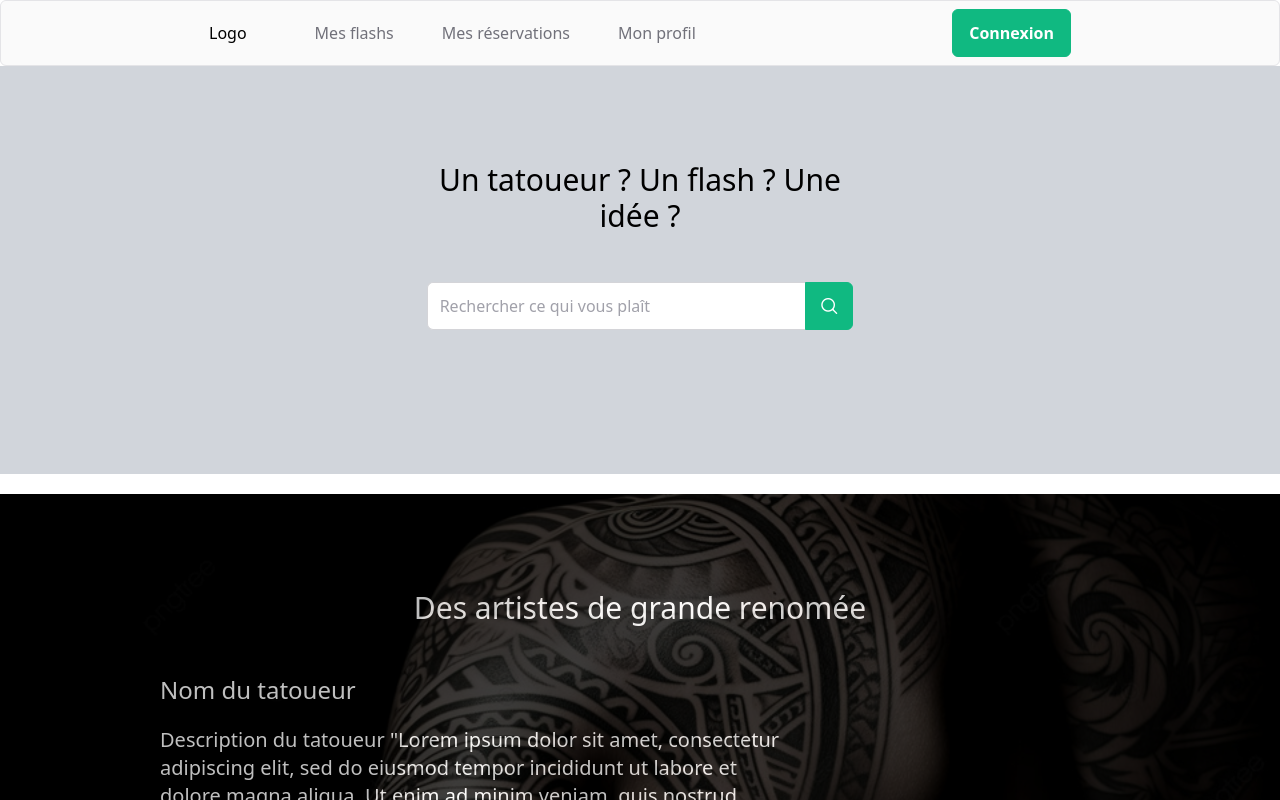
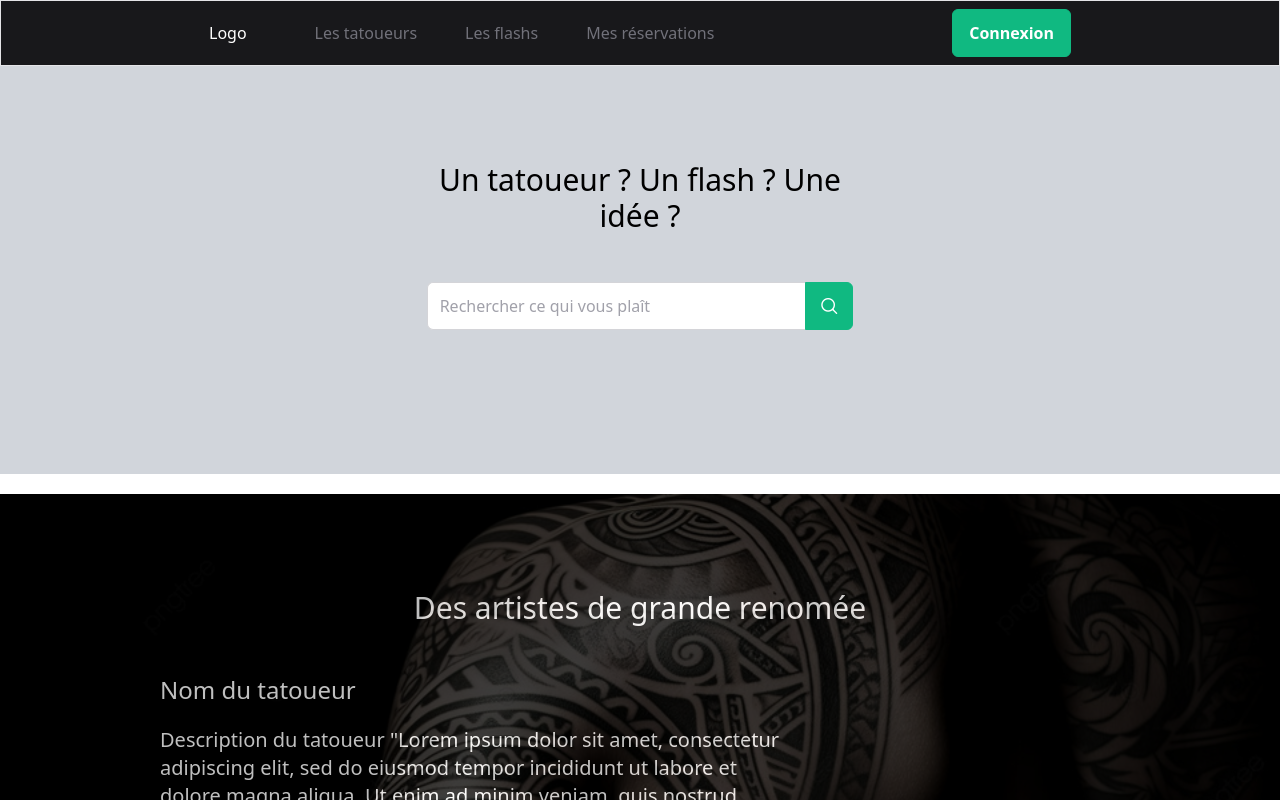
Before and after one commit to BlueSkunka/flash-art, a Vue app in the folder front/: page / in a window 1280 px wide. Shown: the top 800 px of the page. Built offline with nearby package versions, Linux system fonts and the light colour scheme.

Commit message:
fix(layout): fix layout en fonction du role de l'utilisateur

```diff
--- a/front/src/layouts/AppLayout.vue
+++ b/front/src/layouts/AppLayout.vue
@@ -6,16 +6,34 @@
 </template>
 
 <script lang="ts">
-import {defineComponent, ref, shallowRef} from "vue";
+import {computed, defineComponent, ref, shallowRef, watch} from "vue";
 import AdminLayout from "./AdminLayout.vue";
 import BaseLayout from "./BaseLayout.vue";
-
+import {useAuthStore} from "@/stores/auth";
+import Role from "@/enums/role";
+import {useRouter} from "vue-router";
 
 export default defineComponent({
   name: "AppLayout",
   setup() {
-    const admin = ref(true);
-    const layout = shallowRef(admin.value? AdminLayout : BaseLayout);
+    const router = useRouter()
+    const authStore = useAuthStore()
+    const user = computed(() => authStore.user)
+
+    let isAdmin = false
+
+    if (user.value) {
+      if (user.value.role === Role.TATTOOER) {
+        isAdmin = true
+      }
+    }
+
+    const layout = shallowRef(isAdmin ? AdminLayout : BaseLayout);
+
+    router.afterEach((to) => {
+      layout.value = to.meta.layout
+    })
+
     return {layout};
   }
 })
--- a/front/src/main.ts
+++ b/front/src/main.ts
@@ -51,10 +51,11 @@ import Dialog from "primevue/dialog";
 import Calendar from "primevue/calendar";
 import Slider from 'primevue/slider';
 
-const app = createApp(App)
 
 const pinia = createPinia()
+const app = createApp(App)
 app.use(pinia)
+
 app.use(router)
 app.use(PrimeVue, {
     unstyled: true,
--- a/front/src/router/index.ts
+++ b/front/src/router/index.ts
@@ -25,88 +25,58 @@ const router = createRouter({
     routes: [
         {
             path: '/',
+            meta: {
+                layout: BaseLayout
+            },
             children: [
                 {
                     path: '',
                     component: AccueilView,
-                    meta: {
-                        layout: BaseLayout
-                    }
                 },
                 {
                     path: '/flashs',
                     component: FlashView,
-                    meta: {
-                        layout: BaseLayout
-                    },
                     name: "flashes"
                 },
                 {
                     path: '/flashs/1',
                     component: FlashDetailView,
-                    meta: {
-                        layout: BaseLayout
-                    }
                 },
                 {
                     path: '/tatoueurs',
                     name: 'tattooers',
                     component: TatoueursView,
-                    meta: {
-                        layout: BaseLayout
-                    },
                 },
                 {
                   path: '/tatoueurs/1',
                   component: TatoueurDetailsView,
-                  meta: {
-                    layout: BaseLayout
-                  }
                 },
                 {
                     path: '/reservations',
                     component: ReservationView,
-                    meta: {
-                        layout: BaseLayout
-                    }
                 },
                 {
                     path: '/login/customer',
                     component: UserLoginView,
-                    meta: {
-                        layout: BaseLayout
-                    },
                     name: "login-customer"
                 },
                 {
                     path: '/login/tattooer',
                     component: TattooerLoginView,
-                    meta: {
-                        layout: BaseLayout
-                    },
                     name: "login-tattooer"
                 },
                 {
                     path: '/login',
                     component: LoginView,
-                    meta: {
-                        layout: BaseLayout
-                    },
                     name: "login"
                 },
                 {
                     path: '/register/user',
                     component: UserRegisterView,
-                    meta: {
-                        layout: BaseLayout
-                    }
                 },
                 {
                     path: '/register/tattooer',
                     component: TattooerRegisterView,
-                    meta: {
-                        layout: BaseLayout
-                    }
                 },
                 {
                     path: '/event/1',
@@ -116,6 +86,9 @@ const router = createRouter({
         },
         {
             path: '/admin',
+            meta: {
+                layout: AdminLayout
+            },
             children: [
                 {
                     path: '',
@@ -127,24 +100,16 @@ const router = createRouter({
                 {
                     path: 'profil',
                     component: GestionProfilView,
-                    meta: {
-                        layout: AdminLayout
-                    }
+
                 },
                 {
                     path: 'flashs',
                     component: GestionFlashView,
-                    meta: {
-                        layout: AdminLayout
-                    },
                     name: "admin-flashes"
                 },
                 {
                     path: 'reservations',
                     component: GestionReservationView,
-                    meta: {
-                        layout: AdminLayout
-                    }
                 }
             ]
         }
```
